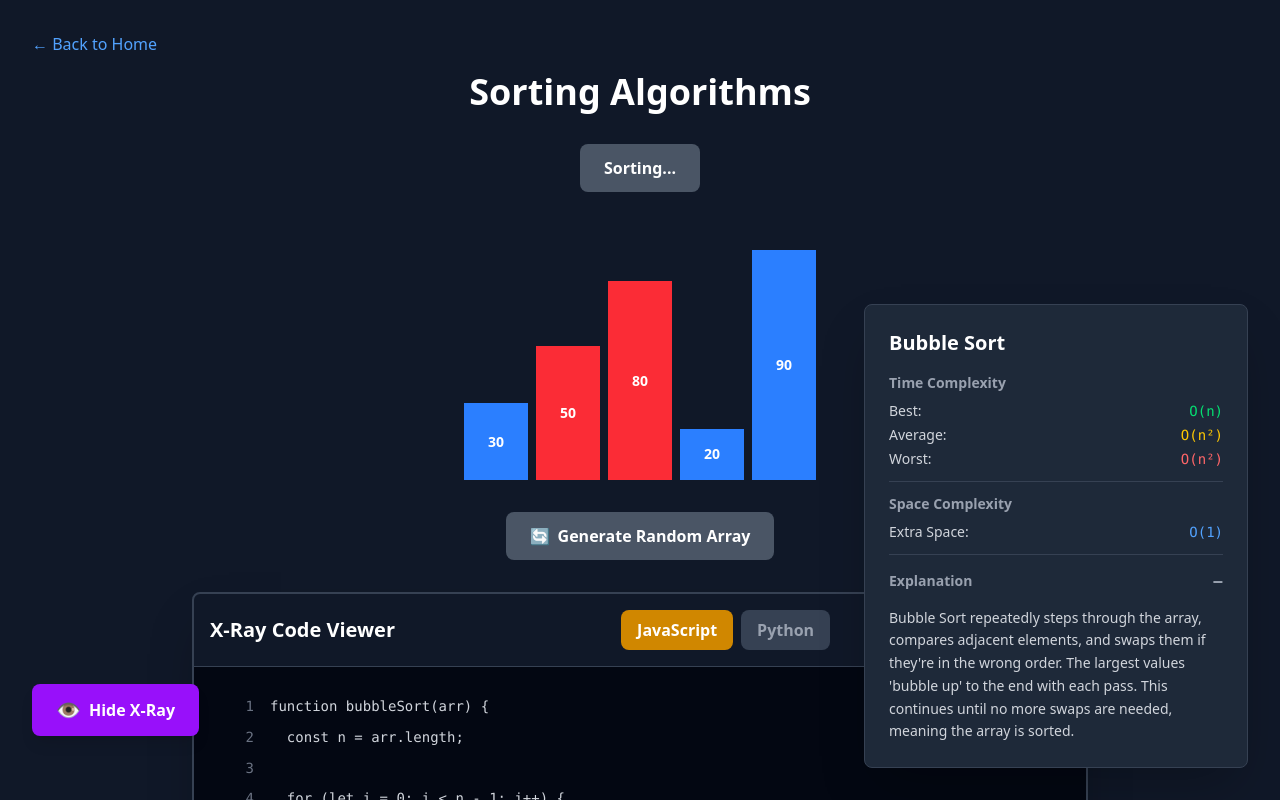
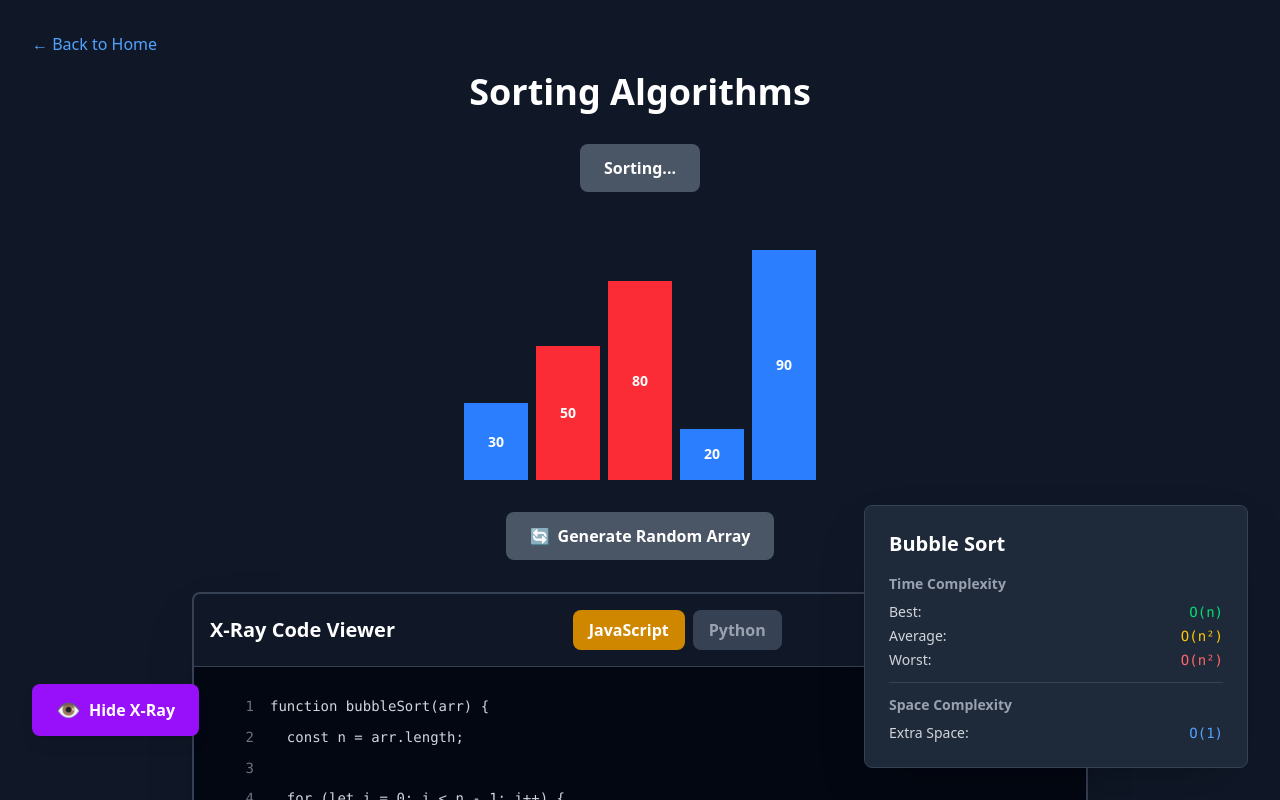
Before and after one commit to spaceCowboy2071/algorithm-visualizer, a React app: page /sorting in a window 1280 px wide. Both pictures are taken after a click on the button "Bubble Sort". Shown: the top 800 px of the page. Built offline with nearby package versions, Linux system fonts and the light colour scheme; the HTML template or start-up script is replaced by a standard one.

Commit message:
feat: Add context thought bubble with in-depth analysis of algorithm.

```diff
--- a/src/components/ArrayVisualizer.tsx
+++ b/src/components/ArrayVisualizer.tsx
@@ -8,7 +8,12 @@ interface ComplexityInfo {
     worst: string;
   };
   spaceComplexity: string;
-  explanation: string;
+  explanations: {
+    how: string;
+    when: string;
+    where: string;
+    why: string;
+  };
 }
 
 function ArrayVisualizer() {
@@ -22,6 +27,8 @@ function ArrayVisualizer() {
   const [xRayEnabled, setXRayEnabled] = useState(false);
   const [currentLanguage, setCurrentLanguage] = useState<'javascript' | 'python'>('javascript');
   const [currentLine, setCurrentLine] = useState<number | null>(null);
+  const [showContext, setShowContext] = useState(true);
+  const [activeTab, setActiveTab] = useState<'how' | 'when' | 'where' | 'why'>('how');
 
   const BUBBLE_SORT_INFO: ComplexityInfo = {
     name: "Bubble Sort",
@@ -31,7 +38,12 @@ function ArrayVisualizer() {
       worst: "O(n²)"
     },
     spaceComplexity: "O(1)",
-    explanation: "Bubble Sort repeatedly steps through the array, compares adjacent elements, and swaps them if they're in the wrong order. The largest values 'bubble up' to the end with each pass. This continues until no more swaps are needed, meaning the array is sorted."
+    explanations: {
+      how: "Bubble Sort repeatedly steps through the array, compares adjacent elements, and swaps them if they're in the wrong order. The largest values 'bubble up' to the end with each pass. This continues until no more swaps are needed, meaning the array is sorted.",
+      when: "Use Bubble Sort for small datasets (< 50 elements) or when the data is nearly sorted. It's also useful for educational purposes to understand basic sorting concepts. However, it's rarely used in production due to poor performance on large datasets.",
+      where: "Bubble Sort is typically found in educational codebases, embedded systems with memory constraints, or as a subroutine in hybrid sorting algorithms. You might see it in interview questions or algorithm courses, but rarely in production applications.",
+      why: "Choose Bubble Sort when: (1) the dataset is very small, (2) simplicity is more important than performance, (3) you need a stable sort with O(1) space complexity, or (4) the data is already nearly sorted, where it can achieve O(n) performance."
+    }
   };
 
   const BUBBLE_SORT_CODE = {
@@ -70,10 +82,7 @@ function ArrayVisualizer() {
     }
     setArray(newArray);
     setComparing([]);
-    setShowComplexity(false);
-    setCurrentAlgorithm(null);
-    setXRayEnabled(false);
-    setShowXRay(false);
+    setCurrentLine(null);
   };
 
   const sleep = (ms: number) => {
@@ -212,10 +221,13 @@ function ArrayVisualizer() {
             </div>
 
             <button
-              onClick={() => setShowXRay(false)}
-              className="text-gray-400 hover:text-white text-2xl font-bold transition"
+              onClick={() => {
+                setShowXRay(false);
+                setShowContext(false);
+              }}
+              className="text-gray-400 hover:text-white px-3 py-1 rounded hover:bg-gray-800 transition"
             >
-              ×
+              Close X-Ray
             </button>
           </div>
 
@@ -245,6 +257,41 @@ function ArrayVisualizer() {
                 );
               })}
             </pre>
+          </div>
+        </div>
+      )}
+
+      {/* Context Thought Bubble */}
+      {showContext && currentAlgorithm && (
+        <div className="relative">
+          {/* Thought bubble tail */}
+          <div className="absolute -top-3 left-12 w-0 h-0 border-l-[15px] border-l-transparent border-r-[15px] border-r-transparent border-b-[15px] border-b-gray-800"></div>
+
+          <div className="bg-gray-800 border-2 border-gray-700 rounded-3xl p-6 shadow-2xl w-full max-w-4xl mx-auto">
+            {/* Tabs */}
+            <div className="flex gap-1 mb-4 border-b border-gray-700">
+              {(['how', 'when', 'where', 'why'] as const).map((tab) => (
+                <button
+                  key={tab}
+                  onClick={() => setActiveTab(tab)}
+                  className={`px-6 py-2 font-semibold capitalize transition relative ${
+                    activeTab === tab
+                      ? 'text-white'
+                      : 'text-gray-400 hover:text-gray-300'
+                  }`}
+                >
+                  {tab}
+                  {activeTab === tab && (
+                    <div className="absolute bottom-0 left-0 right-0 h-0.5 bg-blue-500"></div>
+                  )}
+                </button>
+              ))}
+            </div>
+
+            {/* Content */}
+            <div className="text-gray-300 leading-relaxed">
+              <p>{currentAlgorithm.explanations[activeTab]}</p>
+            </div>
           </div>
         </div>
       )}
@@ -281,22 +328,7 @@ function ArrayVisualizer() {
               </div>
             </div>
 
-            {/* Explanation Section */}
-            <div className="border-t border-gray-700 pt-3">
-              <button
-                onClick={() => setShowExplanation(!showExplanation)}
-                className="w-full flex items-center justify-between text-left text-sm font-semibold text-gray-400 hover:text-white transition"
-              >
-                <span>Explanation</span>
-                <span className="text-lg">{showExplanation ? '−' : '+'}</span>
-              </button>
 
-              {showExplanation && (
-                <p className="mt-3 text-sm text-gray-300 leading-relaxed">
-                  {currentAlgorithm.explanation}
-                </p>
-              )}
-            </div>
           </div>
         </div>
       )}
```
